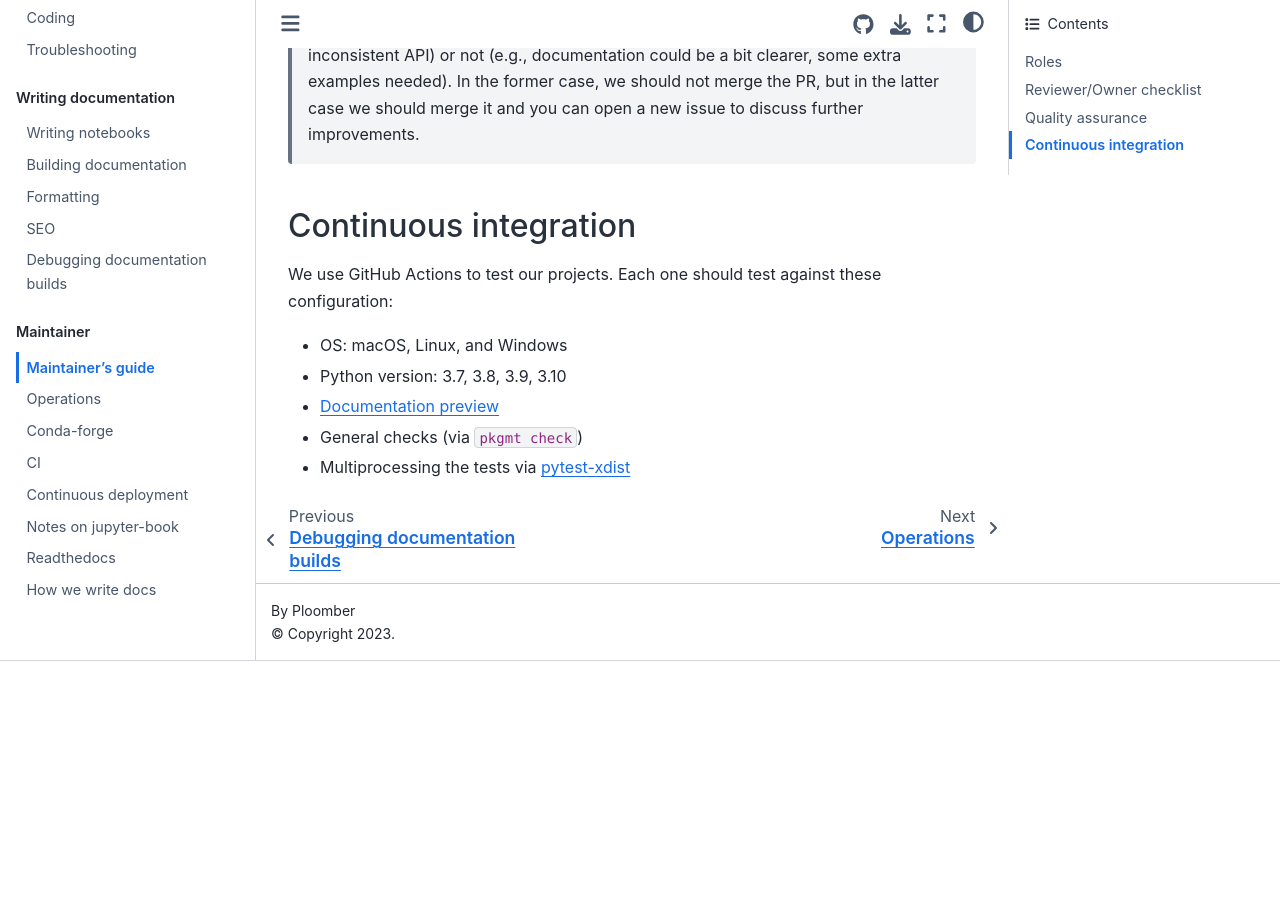
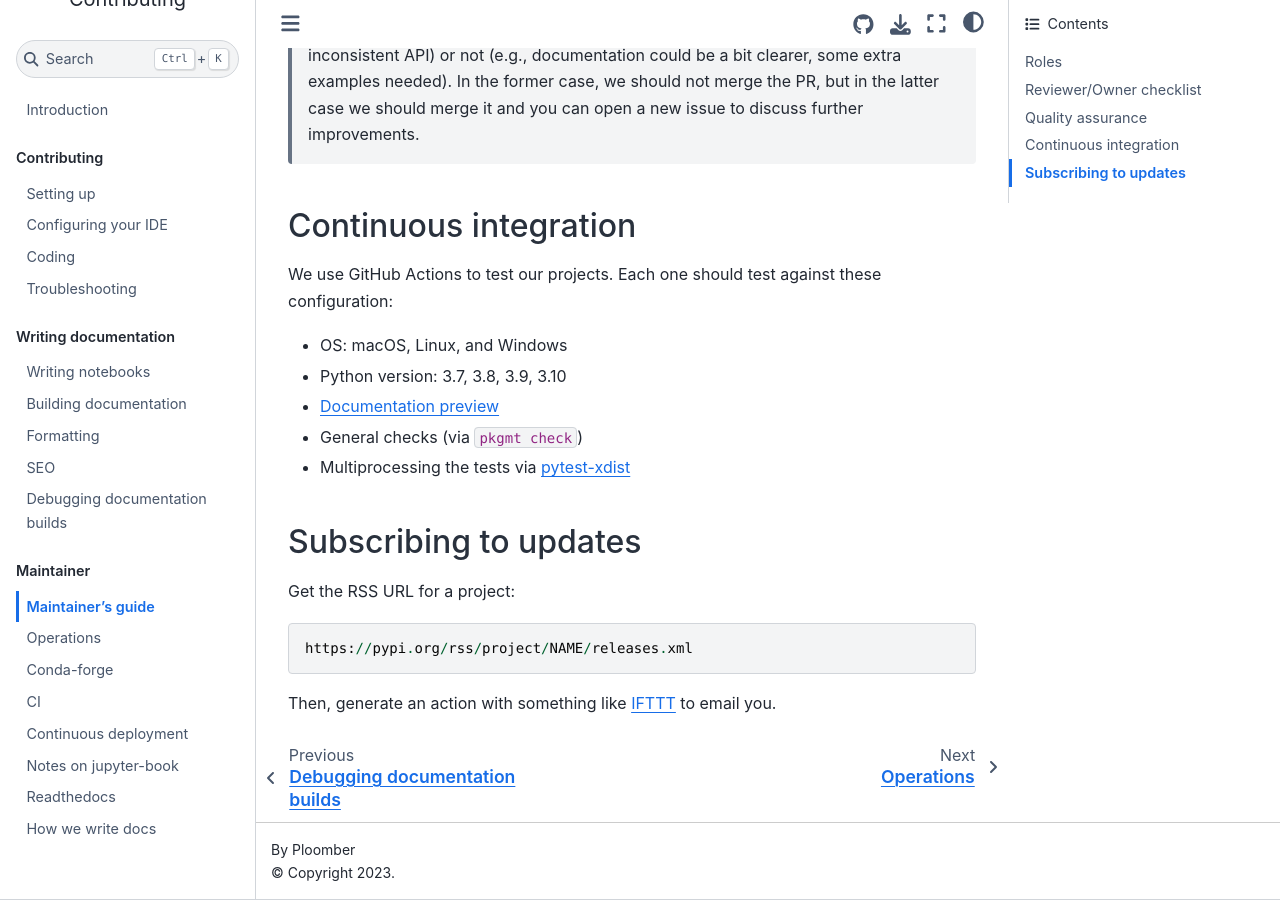
Before and after one commit to ploomber/contributing, a Jupyter Book: the page built from maintainer/maintainer.md, in a window 1280 px wide and 900 px high, scrolled down 2872 px. Built offline with Jupyter Book 1.0.4 settings and Sphinx 7.4.7 and the Sphinx Book theme 1.1.4, drawn with Linux system fonts in a browser that asks for light colours; before the commit the page ends 3533 px from its top, so only the background shows below that.

Commit message:
updates maintainer.md

````diff
--- a/maintainer/maintainer.md
+++ b/maintainer/maintainer.md
@@ -98,3 +98,15 @@ We use GitHub Actions to test our projects. Each one should test against these c
 - [Documentation preview](https://github.com/readthedocs/actions/tree/v1/preview)
 - General checks (via `pkgmt check`)
 - Multiprocessing the tests via [pytest-xdist](https://github.com/pytest-dev/pytest-xdist)
+
+## Subscribing to updates
+
+
+Get the RSS URL for a project:
+
+
+```
+https://pypi.org/rss/project/NAME/releases.xml
+```
+
+Then, generate an action with something like [IFTTT](https://ifttt.com) to email you.
````
